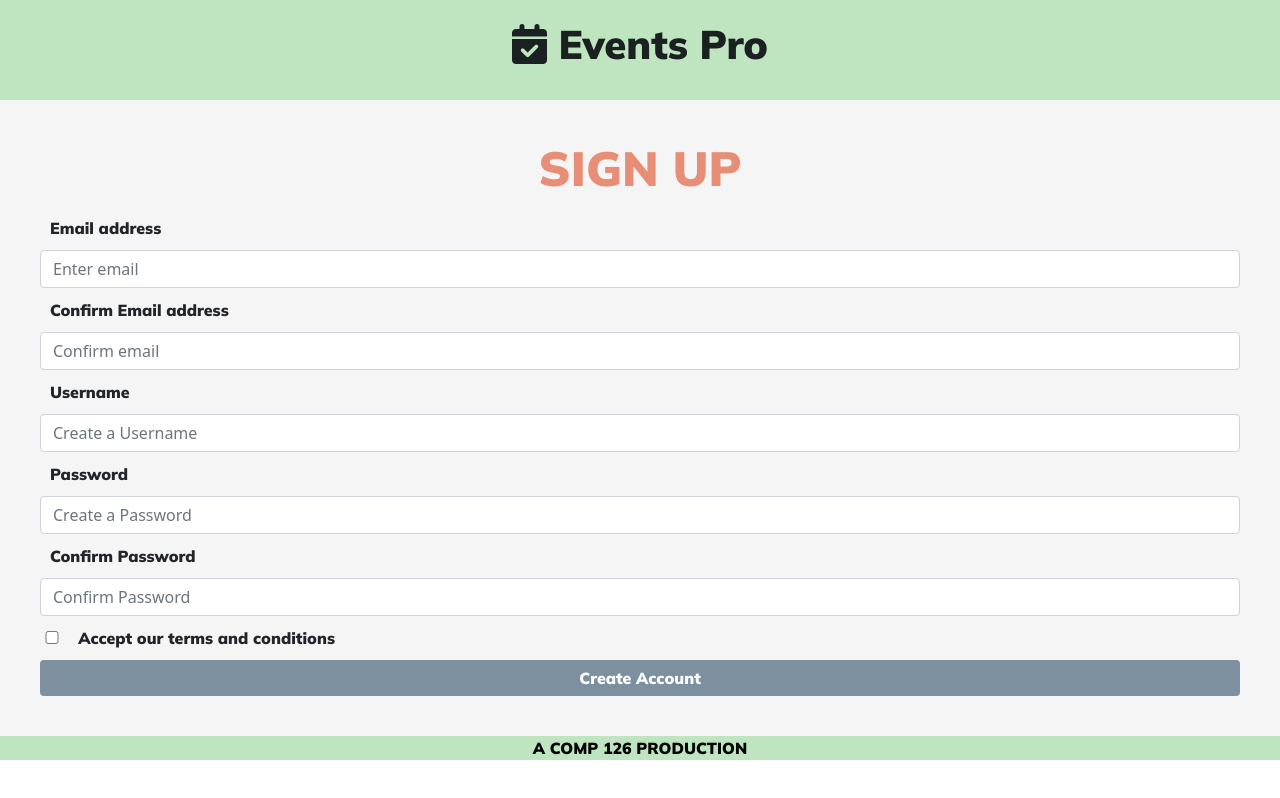
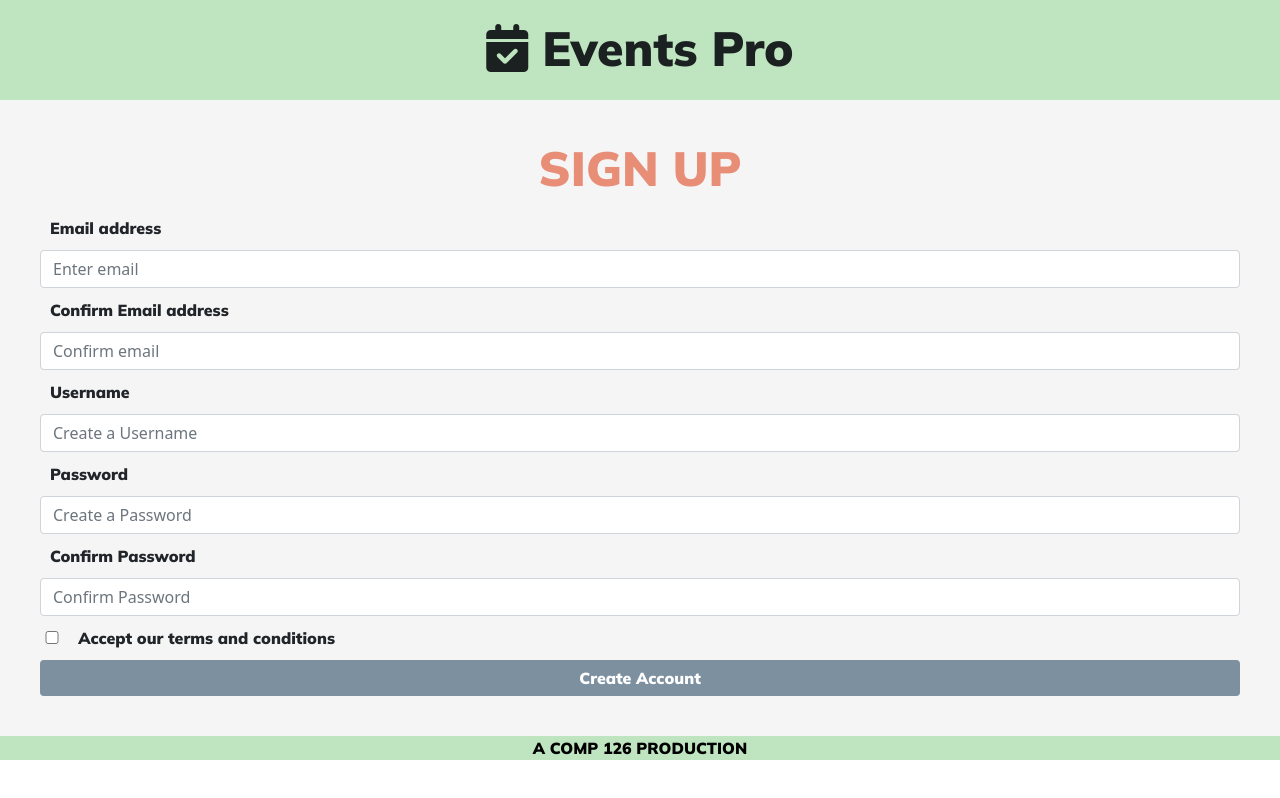
Before and after one commit to ramyakunduru/finalproject_comp126, a plain HTML site: page signup.html in a window 1280 px wide. Drawn offline with nearby package versions, Linux system fonts and the light colour scheme; a web font is replaced by a local one.

Commit message:
jhjhvjhv

```diff
--- a/css/stylesramya.css
+++ b/css/stylesramya.css
@@ -74,6 +74,7 @@ a {
 h1 {
     margin-top: 20px;
     color:#1B2021;
+    font-size: 3rem;
 }
 
 .signupform {
--- a/signup.html
+++ b/signup.html
@@ -19,7 +19,7 @@
   <div class="container d-flex flex-column" >
       <div class="row">
       <div class="col">
-      <h1 role="banner" aria-level="1" style="font-family: mulish; text-align: center;"><i class="fa-solid fa-calendar-check"></i> Events Pro </h1>
+      <h1 role="banner" aria-level="1" style="font-family: mulish; text-align: center;"><i class="fa-solid fa-calendar-check fa-1x"></i> Events Pro </h1>
 </div>
 </div>
 </div>
```
